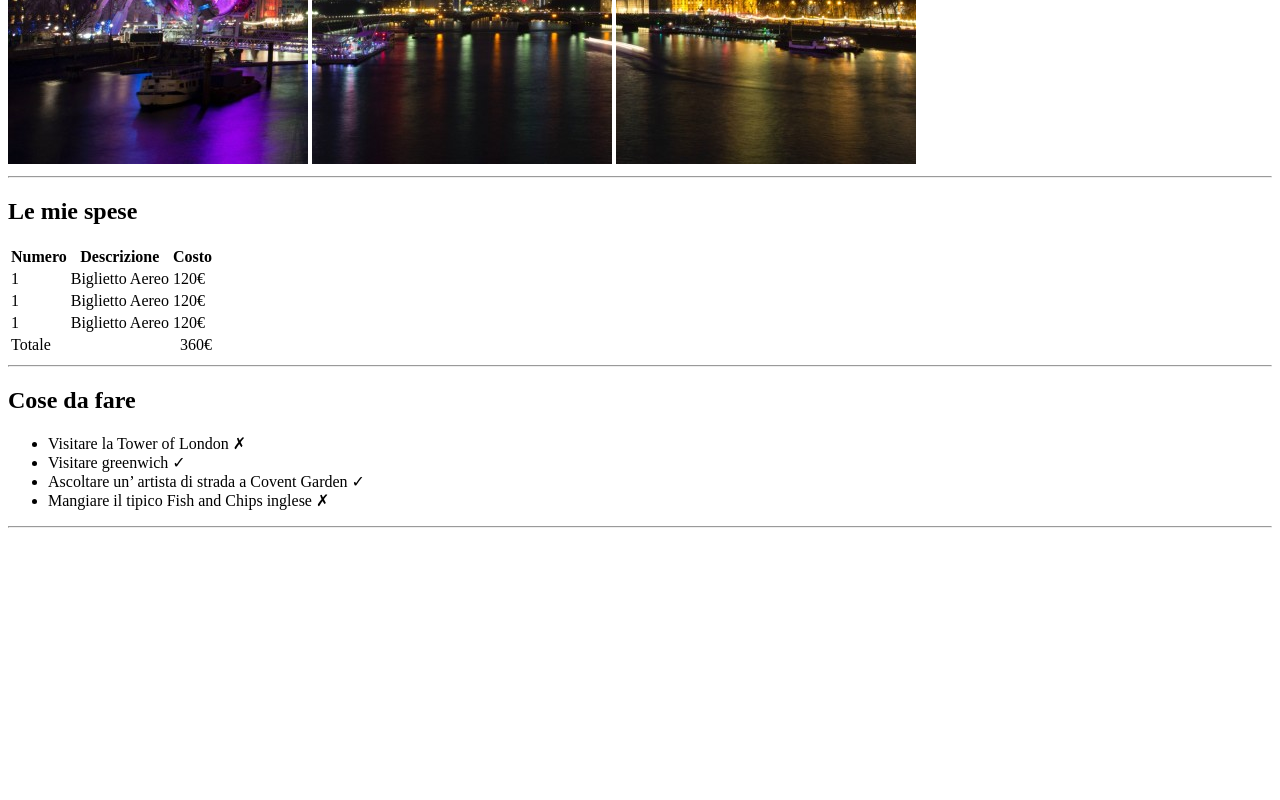
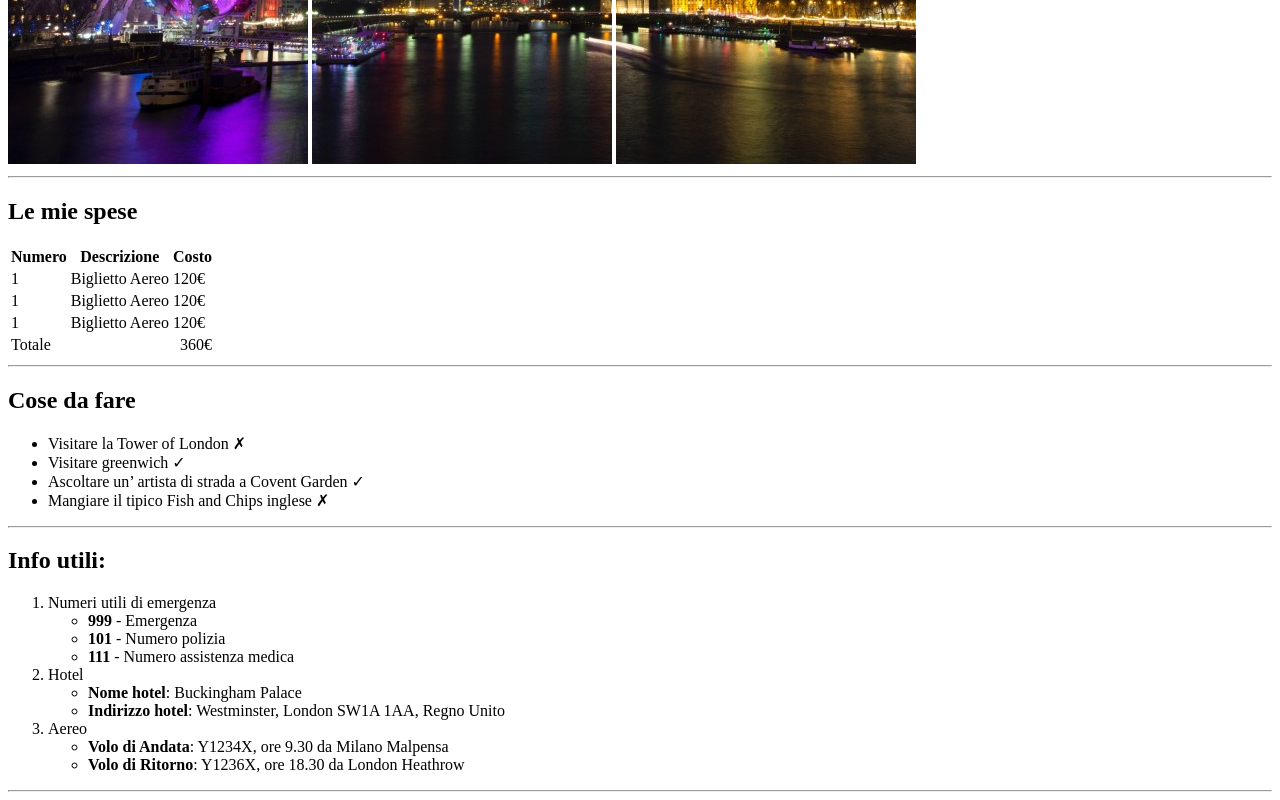
Before and after one commit to AntonioDiBari/html-london-trip, a plain HTML site: page index.html in a window 1280 px wide. Shown: the part 516-1316 px from the top of the page. Before the commit the page ends 1052 px from the top, so only its background shows below. Drawn offline with Linux system fonts and the light colour scheme.

Commit message:
add third section

```diff
--- a/index.html
+++ b/index.html
@@ -61,5 +61,30 @@
             </ul>
             <hr />
         </section>
+        <section>
+            <h2>Info utili:</h2>
+            <ol>
+                <li>Numeri utili di emergenza
+                    <ul>
+                        <li><strong>999</strong> - Emergenza</li>
+                        <li><strong>101</strong> - Numero polizia</li>
+                        <li><strong>111</strong> - Numero assistenza medica</li>
+                    </ul>
+                </li>
+                <li>Hotel
+                    <ul>
+                        <li><strong>Nome hotel</strong>: Buckingham Palace</li>
+                        <li><strong>Indirizzo hotel</strong>: Westminster, London SW1A 1AA, Regno Unito</li>
+                    </ul>
+                </li>
+                <li>Aereo
+                    <ul>
+                        <li><strong>Volo di Andata</strong>: Y1234X, ore 9.30 da Milano Malpensa</li>
+                        <li><strong>Volo di Ritorno</strong>: Y1236X, ore 18.30 da London Heathrow</li>
+                    </ul>
+                </li>
+            </ol>
+            <hr />
+        </section>
     </body>
 </html>
```
